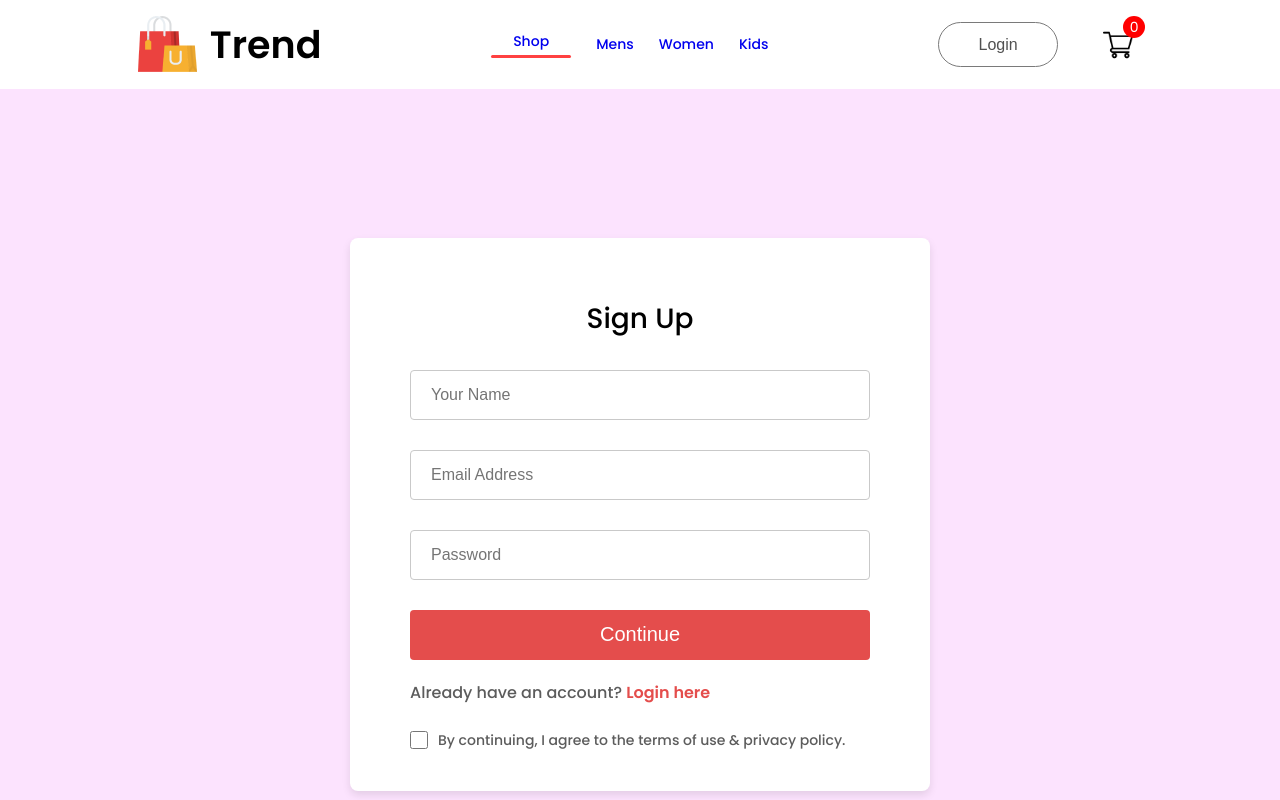
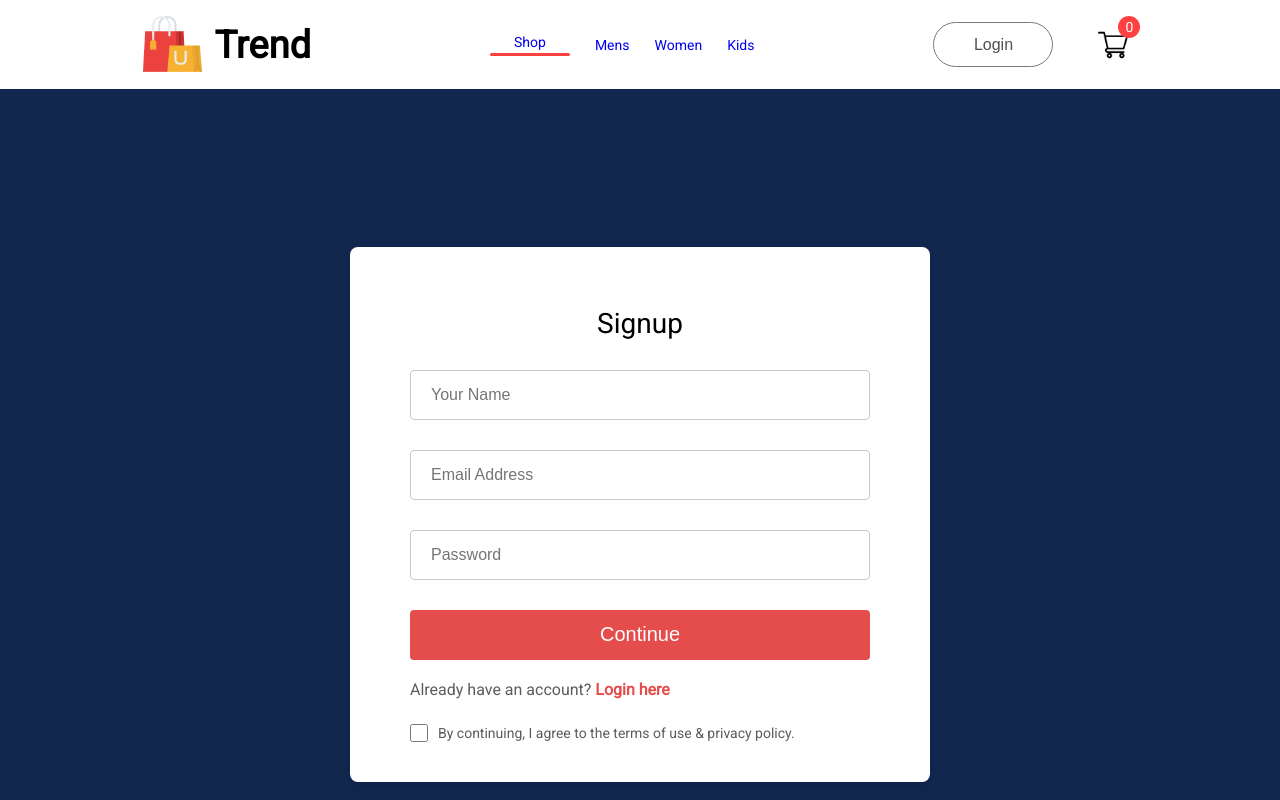
Before and after one commit to shaikazeem2001/E-commerce, a React (Vite) app in the folder Frontend/: page /login in a window 1280 px wide. Shown: the top 800 px of the page. Built offline with nearby package versions, Linux system fonts and the light colour scheme; no server answers.

Commit message:
my 2nd commit

```diff
--- a/Frontend/index.html
+++ b/Frontend/index.html
@@ -5,9 +5,11 @@
     <link rel="icon" type="image/svg+xml" href="/vite.svg" />
     <link rel="preconnect" href="https://fonts.googleapis.com">
 <link rel="preconnect" href="https://fonts.gstatic.com" crossorigin>
-<link href="https://fonts.googleapis.com/css2?family=Lexend+Giga:wght@100..900&family=Poppins:ital,wght@0,100;0,200;0,300;0,400;0,500;0,600;0,700;0,800;0,900;1,100;1,200;1,300;1,400;1,500;1,600;1,700;1,800;1,900&family=Saira:ital,wght@0,100..900;1,100..900&family=Source+Code+Pro:ital,wght@0,200..900;1,200..900&display=swap" rel="stylesheet">
-    <meta name="viewport" content="width=device-width, initial-scale=1.0" />
-    <title>frontend</title>
+<link rel="preconnect" href="https://fonts.googleapis.com">
+<link rel="preconnect" href="https://fonts.gstatic.com" crossorigin>
+<link rel="preconnect" href="https://fonts.googleapis.com">
+<link rel="preconnect" href="https://fonts.gstatic.com" crossorigin>
+<link href="https://fonts.googleapis.com/css2?family=Roboto:ital@0;1&display=swap" rel="stylesheet">    <title>frontend</title>
   </head>
   <body>
     <div id="root"></div>
--- a/Frontend/src/components/Breadcrums/Breadcrums.jsx
+++ b/Frontend/src/components/Breadcrums/Breadcrums.jsx
@@ -6,7 +6,7 @@ import arrow_icon from '../assets/breadcrum_arrow.png';
 const Breadcrums = ({ product }) => {
   return (
     <div className='breadcrum'>
- HOME<img src={arrow_icon} alt="" /> SHOP<img src={arrow_icon} alt="" /> {product.category}<img src={arrow_icon} alt="" /> {product.name}
+ HOME<img src={arrow_icon} alt="" /> SHOP<img src={arrow_icon} alt="" /> {product.category}<img src={arrow_icon} alt="" />{product.name}
     </div>
   );
 };
--- a/Frontend/src/components/Navbar/Navbar.css
+++ b/Frontend/src/components/Navbar/Navbar.css
@@ -70,7 +70,7 @@
   margin-left: -55px;
   border-radius: 12px;
   font-size: 14px;
-  background: red;
+  background:#ff4141;
   color: white;
 }
 @media (max-width: 1280px) {
--- a/Frontend/src/components/Navbar/Navbar.jsx
+++ b/Frontend/src/components/Navbar/Navbar.jsx
@@ -20,7 +20,7 @@ const Navbar = () => {
       <div className="nav-logo">
       <Link to='/'> <img src={logo} alt="" /></Link>
       <Link to='/' style={{ textDecoration: 'none' }}>
-  <p>Trend</p></Link>
+      <p>Trend</p></Link>
       </div>
       <img className='nav-dropdown' onClick={dropdown_toggle} src={dropdown_icon} alt="" />
       <div ref={menuRef} className="nav-menu">
@@ -30,7 +30,8 @@ const Navbar = () => {
         <li onClick={(()=>{setMenu('kids')})}><Link style={{textDecoration:'none'}} to='/kids'>Kids</Link> {menu==='kids'? <hr/> :<></>}</li>
       </div>
       <div className="nav-login-cart">
-       <Link to='/login'><button>Login</button></Link>
+        {localStorage.getItem('set-token')?
+        <button onClick={()=>{localStorage.removeItem('set-token');window.location.replace('/')}}>Logout</button>:<Link to='/login'><button>Login</button></Link> }
        <Link to='/cart'><img src={carticon} alt="" /></Link>
         <div className="nav-cart-count">{getTotalCartItems()}</div>
       </div>
--- a/Frontend/src/context/Shopcontext.jsx
+++ b/Frontend/src/context/Shopcontext.jsx
@@ -1,59 +1,92 @@
-import React, { createContext, useState } from "react";
-import all_product from "../assets/Assets/Frontend_Assets/all_product";
+import React, { createContext, useEffect, useState } from "react";
 
 export const Shopcontext = createContext(null);
+
 const getDefaultCart = () => {
-  let cart = {};
-  for (let i = 0; i < all_product.length; i++) {
-    cart[i] = 0;
-  }
+  const cart = {};
+  for (let i = 0; i <= 300; i++) cart[i] = 0;
   return cart;
 };
 
 const Shopcontextprovider = (props) => {
+  const [all_product, setall_product] = useState([]);
   const [cartItems, setCartItems] = useState(getDefaultCart());
 
-  React.useEffect(() => {
-    setCartItems(getDefaultCart());
+  useEffect(() => {
+    fetch("http://localhost:4000/allproducts")
+      .then((res) => res.json())
+      .then((data) => setall_product(data));
+
+    if (localStorage.getItem("auth-token")) {
+      fetch("http://localhost:4000/getcart", {
+        method: "POST",
+        headers: {
+          Accept: "application/json",
+          "auth-token": localStorage.getItem("auth-token"),
+          "Content-Type": "application/json",
+        },
+      })
+        .then((res) => res.json())
+        .then((data) => setCartItems(data))
+        .catch((err) => console.error("❌ Fetch error:", err));
+    }
   }, []);
 
   const addToCart = (itemId) => {
     setCartItems((prev) => ({ ...prev, [itemId]: prev[itemId] + 1 }));
+    if (localStorage.getItem("auth-token")) {
+      fetch("http://localhost:4000/addtocart", {
+        method: "POST",
+        headers: {
+          Accept: "application/json",
+          "auth-token": localStorage.getItem("auth-token"),
+          "Content-Type": "application/json",
+        },
+        body: JSON.stringify({ itemId }),
+      }).catch((err) => console.error("❌ Fetch error:", err));
+    }
   };
 
   const removeFromCart = (itemId) => {
     setCartItems((prev) => ({ ...prev, [itemId]: prev[itemId] - 1 }));
+    if (localStorage.getItem("auth-token")) {
+      fetch("http://localhost:4000/removefromcart", {
+        method: "POST",
+        headers: {
+          Accept: "application/json",
+          "auth-token": localStorage.getItem("auth-token"),
+          "Content-Type": "application/json",
+        },
+        body: JSON.stringify({ itemId }),
+      }).catch((err) => console.error("❌ Fetch error:", err));
+    }
   };
 
   const getTotalCartAmount = () => {
-    let totalAmount = 0;
+    let total = 0;
     for (const item in cartItems) {
       if (cartItems[item] > 0) {
-        let product = all_product.find((p) => p.id === Number(item));
-        totalAmount += product.new_price * cartItems[item];
+        const product = all_product.find((p) => p.id === Number(item));
+        if (product) total += product.new_price * cartItems[item];
       }
     }
-    return totalAmount;
+    return total;
   };
 
-  const getTotalCartItems = () => {
-    let totalItems = 0;
-    for (const item in cartItems) {
-      totalItems += cartItems[item];
-    }
-    return totalItems;
-  };
-  const contextValue = {
-    getTotalCartItems,
-    getTotalCartAmount,
-    all_product,
-    cartItems,
-    addToCart,
-    removeFromCart,
-  };
+  const getTotalCartItems = () =>
+    Object.values(cartItems).reduce((a, b) => a + b, 0);
 
   return (
-    <Shopcontext.Provider value={contextValue}>
+    <Shopcontext.Provider
+      value={{
+        getTotalCartItems,
+        getTotalCartAmount,
+        all_product,
+        cartItems,
+        addToCart,
+        removeFromCart,
+      }}
+    >
       {props.children}
     </Shopcontext.Provider>
   );
--- a/Frontend/src/index.css
+++ b/Frontend/src/index.css
@@ -1,8 +1,8 @@
 
   /* Set body base style */
   body {
-    font-family: 'Poppins', sans-serif;
-    background-color: #fff;
+    font-family: "Roboto", sans-serif;
+     background-color: #fff;
     overflow-x: hidden; /* Prevent horizontal scrollbar */
   }
 
--- a/Frontend/src/pages/LoginSignup.jsx
+++ b/Frontend/src/pages/LoginSignup.jsx
@@ -1,45 +1,118 @@
 import React, { useState } from "react";
 import "./css/LoginSignup.css";
 
-const handlesubmit = (e) => {
-  e.preventDefault();
-  console.log("email submitted");
+const LoginSignup = () => {
+  const [state, setState] = useState("Signup");
+  const [formData, setformData] = useState({
+    username: "",
+    password: "",
+    email: "",
+  });
+
+  const changehandler = (e) => {
+    setformData({ ...formData, [e.target.name]: e.target.value });
   };
 
-const LoginSignup = () => {
-  const [email, setEmail] = useState(" ");
+  const login = async () => {
+    console.log("Login function:", formData);
+    let responseData;
+    await fetch("http://localhost:4000/login", {
+      method: "POST",
+      headers: {
+        Accept: "application/form-data",
+        "Content-Type": "application/json",
+      },
+      body: JSON.stringify(formData),
+    }).then((response) => response.json())
+      .then((data) => (responseData = data));
+
+      if(responseData.success){
+        localStorage.setItem('set-token',responseData.token)
+        window.location.replace('/');
+      }
+      else{
+       alert(responseData.errors)
+      }
+  };
+
+  const signup = async () => {
+    console.log("Signup function:", formData);
+    let responseData;
+    await fetch("http://localhost:4000/signup", {
+      method: "POST",
+      headers: {
+        Accept: "application/form-data",
+        "Content-Type": "application/json",
+      },
+      body: JSON.stringify(formData),
+    }).then((response) => response.json())
+      .then((data) => (responseData = data));
+
+      if(responseData.success){
+        localStorage.setItem('set-token',responseData.token)
+        window.location.replace('/');
+      }
+      else{
+       alert(responseData.errors)
+      }
+  };
+
   return (
-    <form className="loginsignup" onSubmit={handlesubmit}>
+    <form className="loginsignup" onSubmit={(e) => e.preventDefault()}>
       <div className="loginsignup-container">
-        <h1>Sign Up</h1>
+        <h1>{state}</h1>
+
         <div className="loginsignup-fields">
-          {/* Name Field */}
+          {state === "Signup" && (
             <input
+              name="username"
+              value={formData.username}
+              onChange={changehandler}
               type="text"
               placeholder="Your Name"
             />
+          )}
 
-          {/* Email Field */}
-          <input type="email"
-          value={email}
-          onChange={(e) => setEmail(e.target.value)}
-          placeholder="Email Address" />
+          <input
+            type="email"
+            name="email"
+            value={formData.email}
+            onChange={changehandler}
+            placeholder="Email Address"
+          />
 
-          {/* Password Field */}
-          <input type="password" placeholder="Password" />
+          <input
+            name="password"
+            value={formData.password}
+            onChange={changehandler}
+            type="password"
+            placeholder="Password"
+          />
         </div>
 
-        {/* Continue Button */}
-        <button>Continue</button>
+        <button
+          onClick={(e) => {
+            e.preventDefault();
+            state === "Login" ? login() : signup();
+          }}
+        >
+          Continue
+        </button>
 
-        {/* Login Link */}
+        {state === "Signup" ? (
           <p className="loginsignup-login">
-          Already have an account? <span>Login here</span>
+            Already have an account?{" "}
+            <span onClick={() => setState("Login")}>Login here</span>
           </p>
+        ) : (
+          <p className="loginsignup-login">
+            Create an account{" "}
+            <span onClick={() => setState("Signup")}>Click here</span>
+          </p>
+        )}
 
-        {/* Terms and Policy Checkbox */}
         <div className="loginsignup-agree">
-          <input type="checkbox" name="" id="" />
+          <input type="checkbox" />
           <p>By continuing, I agree to the terms of use & privacy policy.</p>
         </div>
       </div>
--- a/Frontend/src/pages/ShopCatogory.jsx
+++ b/Frontend/src/pages/ShopCategory.jsx
@@ -22,7 +22,7 @@ const ShopCategory = (props) => {
 
       <div className="shopcategory-products">
         {all_product.map((item, i) => {
-          if (props.catogory === item.category) {
+          if (props.category === item.category) {
             return (
               <Item
                 key={i}
--- a/Frontend/src/pages/css/LoginSignup.css
+++ b/Frontend/src/pages/css/LoginSignup.css
@@ -1,7 +1,7 @@
 .loginsignup {
     width: 100%;
     height: 100vh; /* Full viewport height */
-    background: #fce3fe; /* Light purple/pink background */
+    background: #11274e; /* Light purple/pink background */
     padding-top: 50px; /* Space from the top */
     /* You might use flexbox to center it perfectly if this is the only element on the page */
     display: flex;
```
Also changed, not shown: Frontend/src/App.jsx (+4 -4 lines), Frontend/src/components/Newcollections/Newcollections.jsx (+19 -10 lines), Frontend/src/components/Popular/Popular.jsx (+9 -3 lines). Lines whose indentation alone changed are shown as unchanged.
